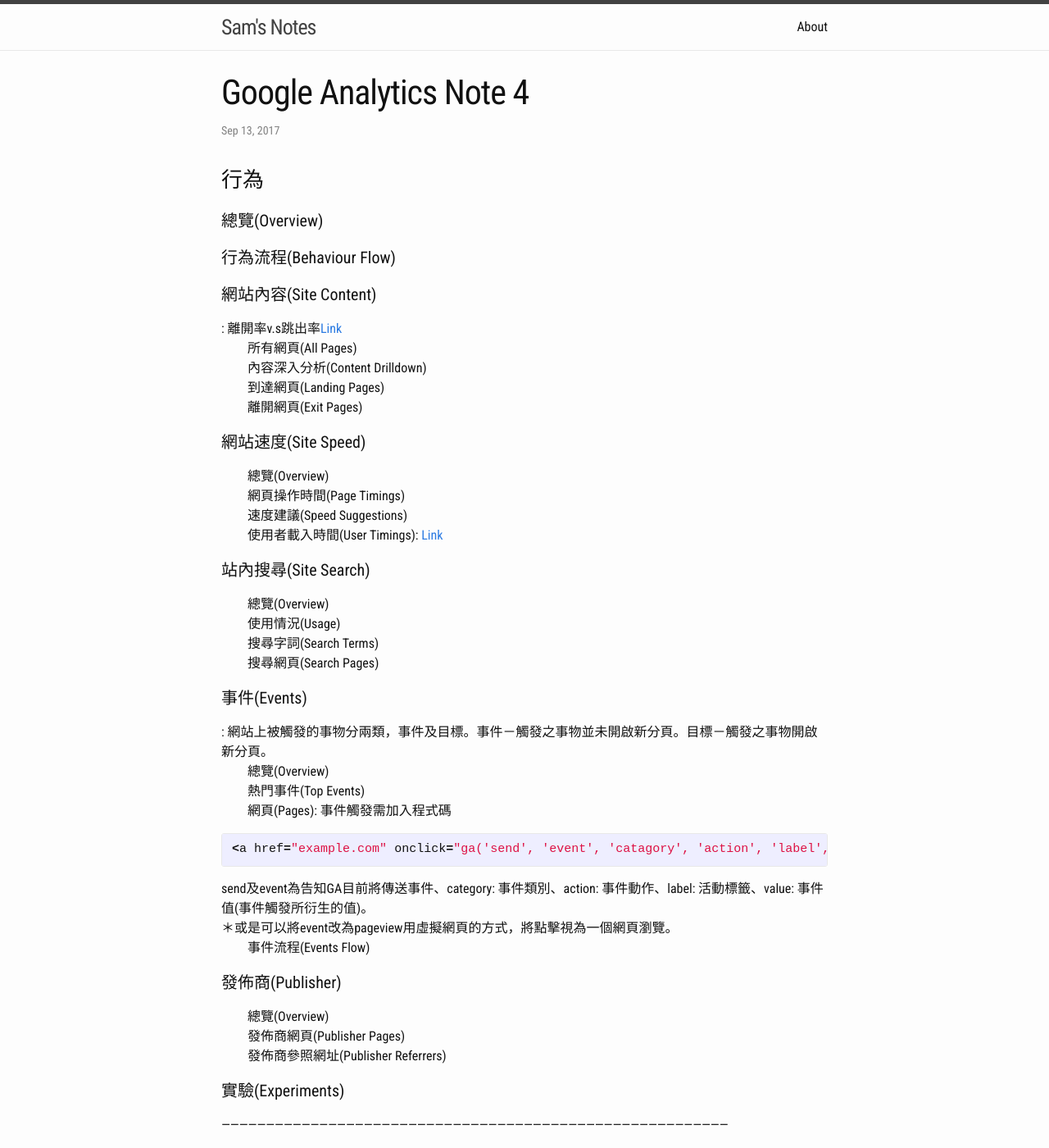
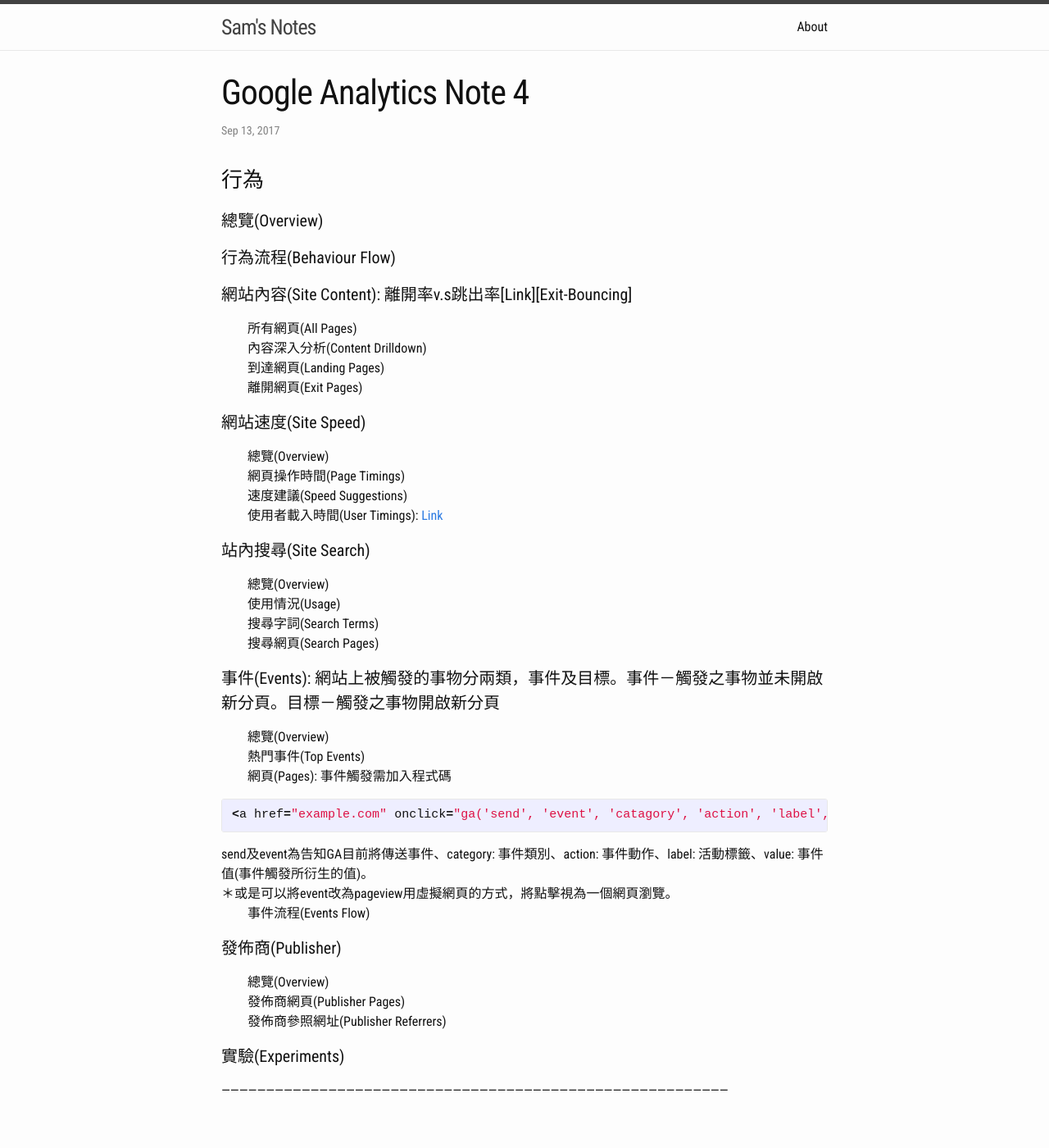
Before and after one commit to hsinfuyeh/hsinfuyeh.github.io, a Jekyll site: the page built from _posts/2017-09-13-google-analytics-04.markdown, in a window 1280 px wide and 1400 px high. Shown: the whole window at 82% size. Built offline with Jekyll 4.4.1, drawn with Linux system fonts in a browser that asks for light colours.

Commit message:
update notes

```diff
--- a/_posts/2017-09-13-google-analytics-04.markdown
+++ b/_posts/2017-09-13-google-analytics-04.markdown
@@ -8,7 +8,7 @@
 {% highlight ruby %}{% endhighlight %}
 <h4>總覽(Overview)</h4>
 <h4>行為流程(Behaviour Flow)</h4>
-<h4>網站內容(Site Content)</h4>: 離開率v.s跳出率[Link][Exit-Bouncing]<br>
+<h4>網站內容(Site Content): 離開率v.s跳出率[Link][Exit-Bouncing]</h4>
 　　所有網頁(All Pages)<br>
 　　內容深入分析(Content Drilldown)<br>
 　　到達網頁(Landing Pages)<br>
@@ -23,7 +23,7 @@
 　　使用情況(Usage)<br>
 　　搜尋字詞(Search Terms)<br>
 　　搜尋網頁(Search Pages)<br>
-<h4>事件(Events)</h4>: 網站上被觸發的事物分兩類，事件及目標。事件－觸發之事物並未開啟新分頁。目標－觸發之事物開啟新分頁。<br>
+<h4>事件(Events): 網站上被觸發的事物分兩類，事件及目標。事件－觸發之事物並未開啟新分頁。目標－觸發之事物開啟新分頁</h4>
 　　總覽(Overview)<br>
 　　熱門事件(Top Events)<br>
 　　網頁(Pages): 事件觸發需加入程式碼<br>
--- a/_posts/2017-09-14-google-analytics-05.markdown
+++ b/_posts/2017-09-14-google-analytics-05.markdown
@@ -13,7 +13,7 @@
 　　程序視覺呈現(Funnel Visualisation)<br>
 　　目標流程(Goal Flow)<br>
 　　智慧目標(Smart Goals)<br>
-<h4>電子商務(E-commerce)</h4>: 需自行加入程式碼[Link][E-commerce]<br>
+<h4>電子商務(E-commerce): 需自行加入程式碼[Link][E-commerce]</h4>
 　　總覽(Overview)<br>
 　　購物行為(Shopping Behaviour)<br>
 　　結帳行為(Checkout Behaviour)<br>
--- a/_posts/2017-09-15-google-analytics-06.markdown
+++ b/_posts/2017-09-15-google-analytics-06.markdown
@@ -16,7 +16,7 @@
 　　資源設定<br>
 　　使用者管理<br>
 　　追蹤資訊<br>
-　　<h5>產品連結</h5>
+<h5>產品連結</h5>
 　　　　AdWords連結<br>
 　　　　AdSense連結<br>
 　　　　Ad Exchange連結<br>
@@ -36,7 +36,7 @@
 　　電子商務設定<br>
 　　計算過的指標<br>
 　　<br>
-　　<h5>個人工具與資源</h5>
+<h5>個人工具與資源</h5>
 　　　　區隔<br>
 　　　　註解<br>
 　　　　歸屬模式<br>
```
